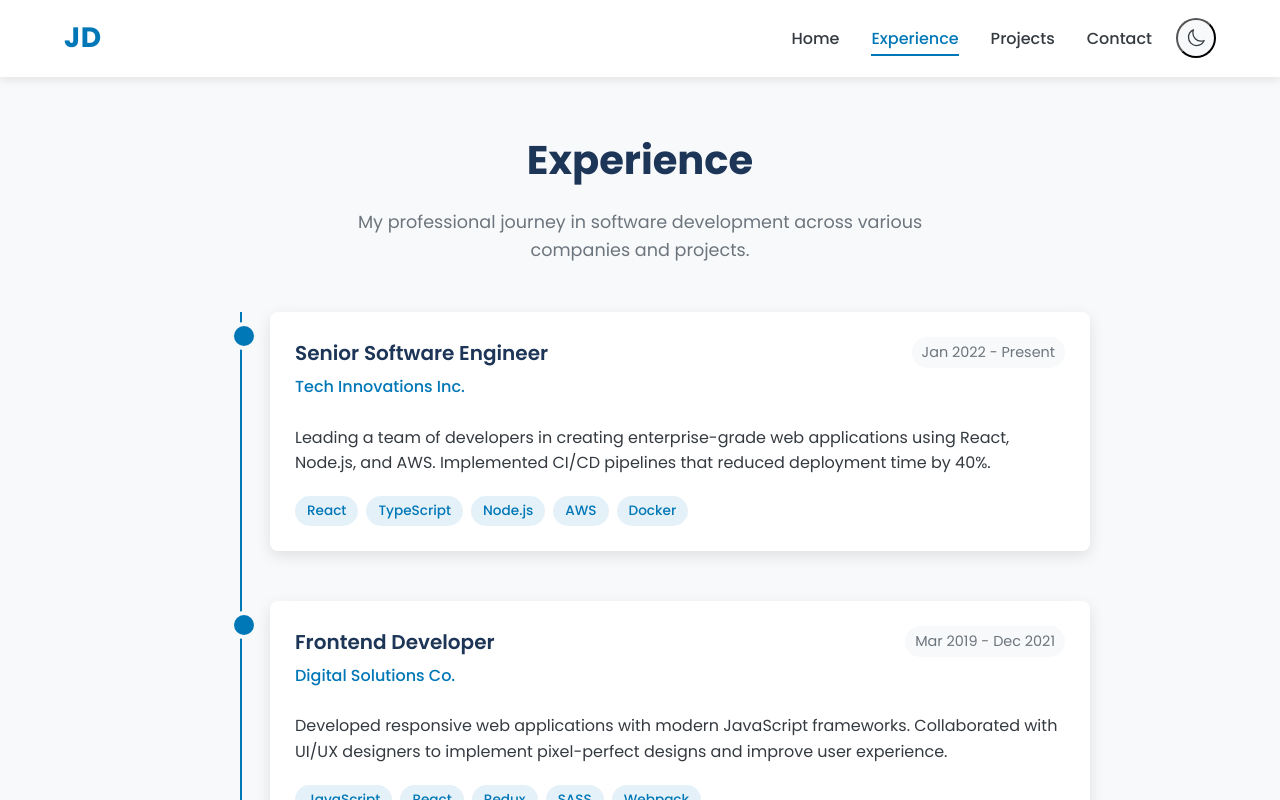
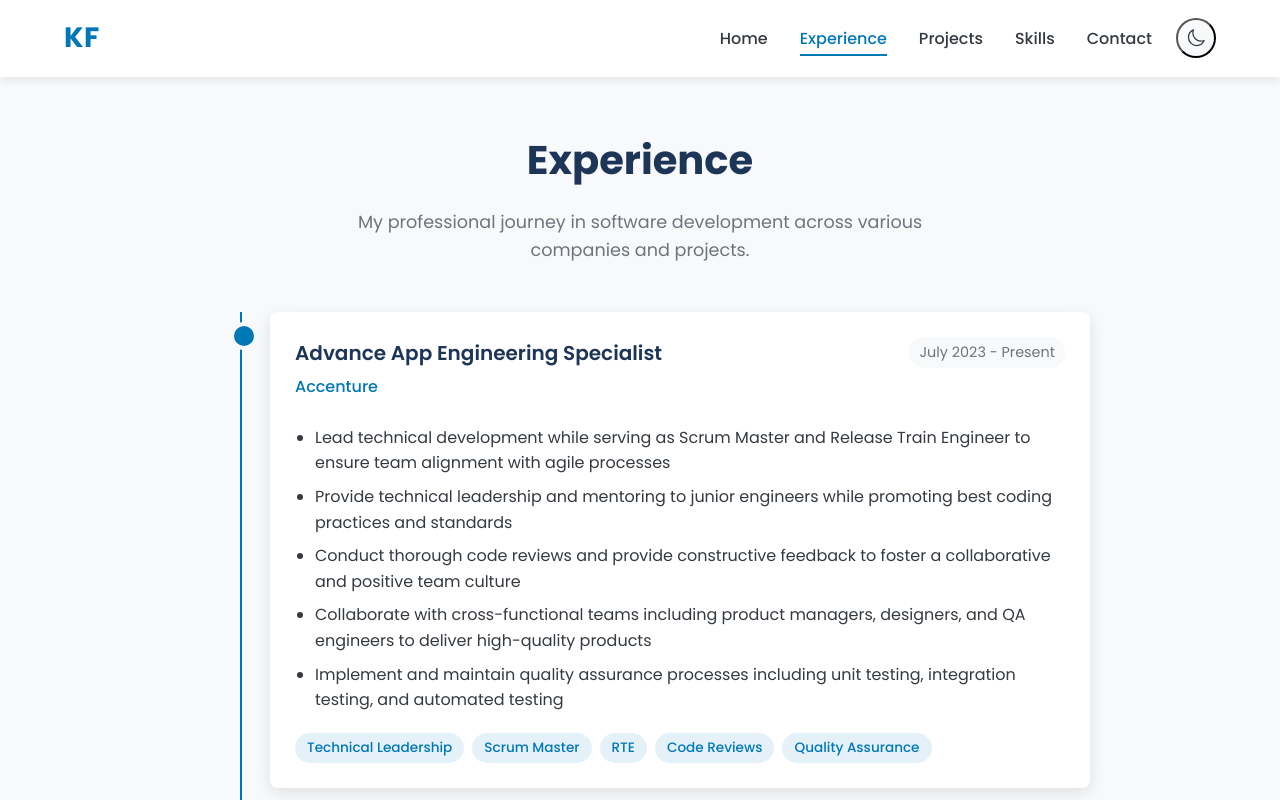
Before and after one commit to karlito0oo/portfolio, a React (Vite) app: page / in a window 1280 px wide. Both pictures are taken after a click on the button "Experience". Shown: the top 800 px of the page. Built offline with nearby package versions, Linux system fonts and the light colour scheme.

Commit message:
UI enhancements

```diff
--- a/index.html
+++ b/index.html
@@ -4,8 +4,8 @@
     <meta charset="UTF-8" />
     <link rel="icon" type="image/svg+xml" href="/vite.svg" />
     <meta name="viewport" content="width=device-width, initial-scale=1.0" />
-    <title>John Doe | Portfolio</title>
-    <meta name="description" content="Portfolio website of John Doe, Software Engineer & Web Developer">
+    <title>Karl Kenneth Flores | Software Engineer</title>
+    <meta name="description" content="Portfolio website of Karl Kenneth Flores, Software Engineer with experience in full-stack development">
     <!-- Google Fonts -->
     <link rel="preconnect" href="https://fonts.googleapis.com">
     <link rel="preconnect" href="https://fonts.gstatic.com" crossorigin>
--- a/package.json
+++ b/package.json
@@ -24,7 +24,6 @@
     "eslint-plugin-react-refresh": "^0.4.19",
     "globals": "^16.0.0",
     "postcss": "^8.5.3",
-    "tailwindcss": "^3.3.5",
     "typescript": "~5.8.3",
     "typescript-eslint": "^8.30.1",
     "vite": "^6.3.5"
--- a/postcss.config.js
+++ b/postcss.config.js
@@ -1,5 +1,5 @@
 export default {
   plugins: {
-    autoprefixer: {},
-  },
+    autoprefixer: {}
+  }
 }
--- a/src/App.tsx
+++ b/src/App.tsx
@@ -3,6 +3,7 @@ import Navbar from './components/Navbar'
 import Home from './pages/Home'
 import Experience from './pages/Experience'
 import Projects from './pages/Projects'
+import Skills from './pages/Skills'
 import Contact from './pages/Contact'
 
 function App() {
@@ -41,6 +42,7 @@ function App() {
         {activeSection === 'home' && <Home />}
         {activeSection === 'experience' && <Experience />}
         {activeSection === 'projects' && <Projects />}
+        {activeSection === 'skills' && <Skills />}
         {activeSection === 'contact' && <Contact />}
       </main>
     </div>
--- a/src/components/Navbar.tsx
+++ b/src/components/Navbar.tsx
@@ -13,13 +13,14 @@ const Navbar: React.FC<NavbarProps> = ({ activeSection, setActiveSection, theme,
     { id: 'home', label: 'Home' },
     { id: 'experience', label: 'Experience' },
     { id: 'projects', label: 'Projects' },
+    { id: 'skills', label: 'Skills' },
     { id: 'contact', label: 'Contact' },
   ];
 
   return (
     <header>
       <div className="container">
-        <div className="logo">JD</div>
+        <div className="logo">KF</div>
 
         <div className="nav-wrapper">
           <nav>
--- a/src/custom.css
+++ b/src/custom.css
@@ -345,6 +345,18 @@ nav button:hover::after, nav button.active::after {
 .timeline-description {
   color: var(--text-color);
   margin-bottom: 20px;
+  line-height: 1.6;
+}
+
+.timeline-responsibilities {
+  list-style-type: disc;
+  padding-left: 20px;
+  margin-bottom: 20px;
+  color: var(--text-color);
+}
+
+.timeline-responsibilities li {
+  margin-bottom: 8px;
   line-height: 1.6;
 }
 
@@ -731,3 +743,75 @@ nav button:hover::after, nav button.active::after {
   width: 20px;
   height: 20px;
 }
+
+/* Skills Section */
+#skills {
+  padding: 8rem 0 5rem;
+  background-color: var(--background);
+  transition: var(--transition);
+}
+
+.skills-section, .certifications-section, .awards-section {
+  margin-bottom: 3rem;
+}
+
+.skills-list {
+  list-style-type: none;
+  padding-left: 0;
+  margin-bottom: 2rem;
+}
+
+.skills-list li {
+  margin-bottom: 1rem;
+  font-size: 1.1rem;
+  color: var(--text-color);
+  display: flex;
+  align-items: center;
+}
+
+.skill-bullet {
+  color: var(--primary-color);
+  font-size: 1.5rem;
+  margin-right: 0.75rem;
+  line-height: 1;
+}
+
+.certification-item, .award-item {
+  display: flex;
+  align-items: flex-start;
+  gap: 1rem;
+  margin-bottom: 1.5rem;
+  padding: 1.5rem;
+  background-color: var(--card-background);
+  border-radius: 8px;
+  box-shadow: var(--box-shadow);
+  transition: var(--transition);
+}
+
+.certification-icon, .award-icon {
+  display: flex;
+  align-items: center;
+  justify-content: center;
+  width: 48px;
+  height: 48px;
+  border-radius: 50%;
+  background-color: rgba(0, 119, 182, 0.1);
+  color: var(--primary-color);
+  flex-shrink: 0;
+}
+
+.certification-content, .award-content {
+  flex-grow: 1;
+}
+
+.certification-content h4, .award-content h4 {
+  margin-bottom: 0.5rem;
+  color: var(--dark-color);
+  font-weight: 600;
+  font-size: 1.1rem;
+}
+
+.award-content p {
+  color: var(--light-text);
+  font-size: 0.95rem;
+}
--- a/src/pages/Contact.tsx
+++ b/src/pages/Contact.tsx
@@ -62,7 +62,7 @@ const Contact: React.FC = () => {
                 </div>
                 <div>
                   <h4>Email</h4>
-                  <p><a href="mailto:hello@example.com">hello@example.com</a></p>
+                  <p><a href="mailto:karl.kenneth.flores20@gmail.com">karl.kenneth.flores20@gmail.com</a></p>
                 </div>
               </div>
 
@@ -74,7 +74,7 @@ const Contact: React.FC = () => {
                 </div>
                 <div>
                   <h4>Phone</h4>
-                  <p>+1 (555) 123-4567</p>
+                  <p>+63922 480 0426</p>
                 </div>
               </div>
 
@@ -87,7 +87,7 @@ const Contact: React.FC = () => {
                 </div>
                 <div>
                   <h4>Location</h4>
-                  <p>San Francisco, CA</p>
+                  <p>B22A L2 Terra Alta Homes, Paliparan 1 Dasmarinas, Cavite</p>
                 </div>
               </div>
             </div>
--- a/src/pages/Experience.tsx
+++ b/src/pages/Experience.tsx
@@ -4,27 +4,48 @@ const Experience: React.FC = () => {
   const experiences = [
     {
       id: 1,
-      role: 'Senior Software Engineer',
-      company: 'Tech Innovations Inc.',
-      duration: 'Jan 2022 - Present',
-      description: 'Leading a team of developers in creating enterprise-grade web applications using React, Node.js, and AWS. Implemented CI/CD pipelines that reduced deployment time by 40%.',
-      technologies: ['React', 'TypeScript', 'Node.js', 'AWS', 'Docker']
+      role: 'Advance App Engineering Specialist',
+      company: 'Accenture',
+      duration: 'July 2023 - Present',
+      description: '',
+      responsibilities: [
+        'Lead technical development while serving as Scrum Master and Release Train Engineer to ensure team alignment with agile processes',
+        'Provide technical leadership and mentoring to junior engineers while promoting best coding practices and standards',
+        'Conduct thorough code reviews and provide constructive feedback to foster a collaborative and positive team culture',
+        'Collaborate with cross-functional teams including product managers, designers, and QA engineers to deliver high-quality products',
+        'Implement and maintain quality assurance processes including unit testing, integration testing, and automated testing'
+      ],
+      technologies: ['Technical Leadership', 'Scrum Master', 'RTE', 'Code Reviews', 'Quality Assurance']
     },
     {
       id: 2,
-      role: 'Frontend Developer',
-      company: 'Digital Solutions Co.',
-      duration: 'Mar 2019 - Dec 2021',
-      description: 'Developed responsive web applications with modern JavaScript frameworks. Collaborated with UI/UX designers to implement pixel-perfect designs and improve user experience.',
-      technologies: ['JavaScript', 'React', 'Redux', 'SASS', 'Webpack']
+      role: 'Software Engineer',
+      company: 'Realtair Inc.',
+      duration: 'June 2020 - June 2023',
+      description: '',
+      responsibilities: [
+        'Led production deployments and managed release cycles for web applications',
+        'Successfully migrated Laravel applications from version 6 to 9, enhancing security and performance',
+        'Identified and patched security vulnerabilities in existing applications to prevent data breaches',
+        'Transitioned frontend architecture from vanilla JS/jQuery to Vue.js and later to React.js for improved maintainability',
+        'Optimized performance by reducing Largest Contentful Paint (LCP) from 3+ seconds to 1.9 seconds',
+        'Implemented NewRelic integration for comprehensive monitoring and troubleshooting',
+        'Reduced operating costs by implementing more efficient alternatives to third-party services like Pusher'
+      ],
+      technologies: ['Laravel 6-9', 'Vue.js', 'React.js', 'Security Patching', 'Performance Optimization', 'NewRelic']
     },
     {
       id: 3,
-      role: 'Junior Web Developer',
-      company: 'WebCraft Studios',
-      duration: 'Jun 2017 - Feb 2019',
-      description: 'Built and maintained client websites using HTML, CSS, and JavaScript. Worked with WordPress and custom PHP solutions to create dynamic web experiences.',
-      technologies: ['HTML', 'CSS', 'JavaScript', 'PHP', 'WordPress']
+      role: 'IT Staff',
+      company: 'Jericho Security Services',
+      duration: 'June 2018 - Dec 2019',
+      description: '',
+      responsibilities: [
+        'Developed Daily Time Record (DTR) system using PHP (CodeIgniter), Bootstrap and jQuery',
+        'Provided technical support and processed information requests from employees',
+        'Maintained database integrity and system security for company records'
+      ],
+      technologies: ['PHP', 'CodeIgniter', 'JavaScript', 'jQuery', 'Bootstrap']
     }
   ];
 
@@ -51,7 +72,13 @@ const Experience: React.FC = () => {
                   <span className="timeline-date">{experience.duration}</span>
                 </div>
 
-                <p className="timeline-description">{experience.description}</p>
+                {experience.description && <p className="timeline-description">{experience.description}</p>}
+
+                <ul className="timeline-responsibilities">
+                  {experience.responsibilities.map((responsibility, idx) => (
+                    <li key={idx}>{responsibility}</li>
+                  ))}
+                </ul>
 
                 <div className="timeline-skills">
                   {experience.technologies.map(tech => (
--- a/src/pages/Home.tsx
+++ b/src/pages/Home.tsx
@@ -8,13 +8,13 @@ const Home: React.FC = () => {
           <div className="w-half-md home-content">
             <p className="home-greeting">Hello, I'm</p>
             <h1 className="home-name">
-              John <span>Doe</span>
+              Karl <span>Kenneth</span> Flores
             </h1>
             <h2 className="home-position">
-              Software Engineer & Web Developer
+              Software Engineer
             </h2>
             <p className="home-description">
-              I build exceptional and accessible digital experiences for the web. Specialized in creating modern, responsive web applications using cutting-edge technologies.
+              Throughout my seven-year career as full-stack developer, I have focused on developing scalable well documented codes. I enjoyed working collaboratively but can also run projects independently.
             </p>
             <div className="btn-group">
               <button
@@ -58,7 +58,7 @@ const Home: React.FC = () => {
 
           <div className="w-half-md">
             <div className="profile-image">
-              <img src="https://i.imgur.com/6VBx3io.png" alt="John Doe" />
+              <img src="https://i.imgur.com/6VBx3io.png" alt="Karl Kenneth Flores" />
             </div>
           </div>
         </div>
--- /dev/null
+++ b/src/pages/Skills.tsx
@@ -0,0 +1,76 @@
+import React from 'react';
+
+const Skills: React.FC = () => {
+  return (
+    <section id="skills">
+      <div className="container">
+        <h2 className="section-title">Skills & Certifications</h2>
+        <p className="section-subtitle">
+          My technical skills, certifications, and achievements.
+        </p>
+
+        {/* Skills Section */}
+        <div className="skills-section">
+          <h3 className="section-subtitle">Skills Summary</h3>
+          <ul className="skills-list">
+            <li>
+              <span className="skill-bullet">•</span>
+              Laravel PHP Node.js
+            </li>
+            <li>
+              <span className="skill-bullet">•</span>
+              Vue.js, React.js, TypeScript
+            </li>
+            <li>
+              <span className="skill-bullet">•</span>
+              MySQL, MSSQL, PostgreSQL
+            </li>
+            <li>
+              <span className="skill-bullet">•</span>
+              Github, Gitlab, Azure DevOps
+            </li>
+            <li>
+              <span className="skill-bullet">•</span>
+              AWS RDS, EC2, S3, Lambda, Cloudfront
+            </li>
+          </ul>
+        </div>
+
+        {/* Certifications Section */}
+        <div className="certifications-section">
+          <h3 className="section-subtitle">Certifications</h3>
+          <div className="certification-item">
+            <div className="certification-icon">
+              <svg width="24" height="24" fill="none" stroke="currentColor" viewBox="0 0 24 24">
+                <path strokeLinecap="round" strokeLinejoin="round" strokeWidth="2"
+                  d="M9 12l2 2 4-4m5.618-4.016A11.955 11.955 0 0112 2.944a11.955 11.955 0 01-8.618 3.04A12.02 12.02 0 003 9c0 5.591 3.824 10.29 9 11.622 5.176-1.332 9-6.03 9-11.622 0-1.042-.133-2.052-.382-3.016z" />
+              </svg>
+            </div>
+            <div className="certification-content">
+              <h4>AWS Certified Cloud Practitioner</h4>
+            </div>
+          </div>
+        </div>
+
+        {/* Awards Section */}
+        <div className="awards-section">
+          <h3 className="section-subtitle">Awards Received</h3>
+          <div className="award-item">
+            <div className="award-icon">
+              <svg width="24" height="24" fill="none" stroke="currentColor" viewBox="0 0 24 24">
+                <path strokeLinecap="round" strokeLinejoin="round" strokeWidth="2"
+                  d="M5 3v4M3 5h4M6 17v4m-2-2h4m5-16l2.286 6.857L21 12l-5.714 2.143L13 21l-2.286-6.857L5 12l5.714-2.143L13 3z" />
+              </svg>
+            </div>
+            <div className="award-content">
+              <h4>Trailblazer of the quarter</h4>
+              <p>(Realtair Inc. Apr-Jun 2021)</p>
+            </div>
+          </div>
+        </div>
+      </div>
+    </section>
+  );
+};
+
+export default Skills;
--- a/tailwind.config.js
+++ /dev/null
@@ -1,11 +0,0 @@
-/** @type {import('tailwindcss').Config} */
-export default {
-  content: [
-    "./index.html",
-    "./src/**/*.{js,ts,jsx,tsx}",
-  ],
-  theme: {
-    extend: {},
-  },
-  plugins: [],
-}
```
